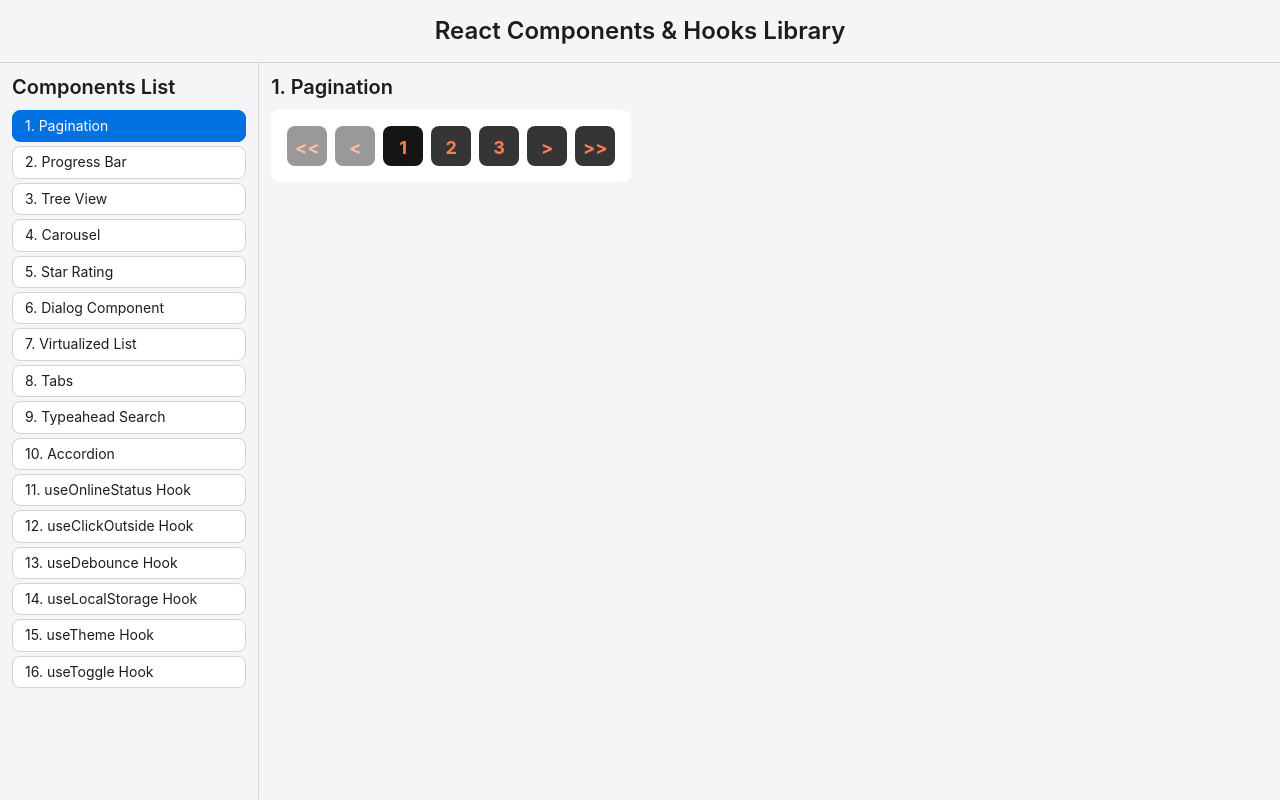
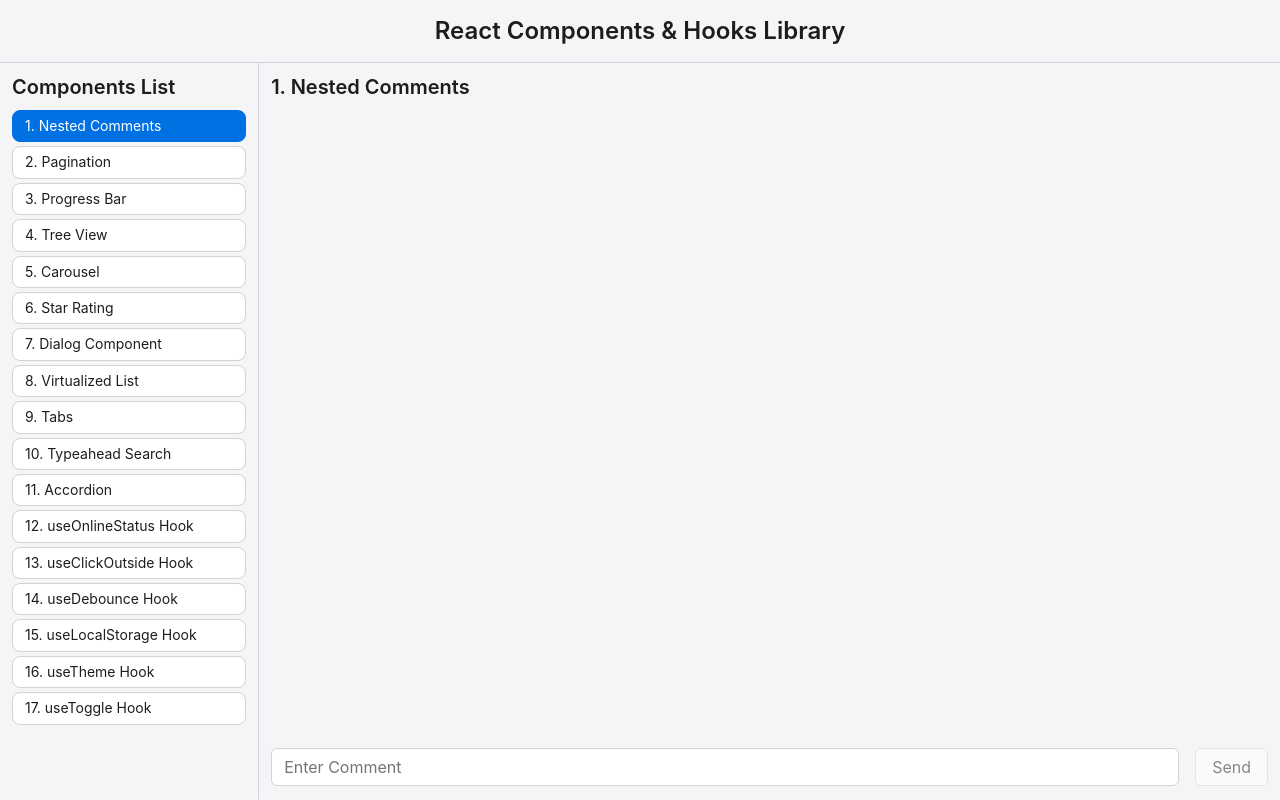
Before and after one commit to VasuGarg07/react-library, a React (Vite) app: page / in a window 1280 px wide. Built offline with nearby package versions, Linux system fonts and the light colour scheme.

Commit message:
Nested Comments

```diff
--- a/src/ComponentsList.jsx
+++ b/src/ComponentsList.jsx
@@ -14,8 +14,16 @@ import TreeView from "./demos/TreeView";
 import OnLineHook from "./demos/OnLineHook";
 import ProgressBarDemo from "./demos/ProgressBarDemo";
 import PaginationDemo from "./demos/PaginationDemo";
+import CommentsProvider from "./components/CommentsContext";
+import CommentsDemo from "./demos/CommentsDemo";
 
 const APPS_LIST = [
+    {
+        name: "Nested Comments",
+        component: <CommentsProvider>
+            <CommentsDemo />
+        </CommentsProvider>
+    },
     { name: "Pagination", component: <PaginationDemo /> },
     { name: "Progress Bar", component: <ProgressBarDemo /> },
     { name: "Tree View", component: <TreeView /> },
--- /dev/null
+++ b/src/components/CommentBox.css
@@ -0,0 +1,34 @@
+.comment-box {
+    border-radius: 8px;
+    border: 1px solid var(--border-color);
+    padding: 8px;
+    margin-left: 16px;
+    margin-bottom: 8px;
+    background-color: white;
+}
+
+.font-10 {
+    font-size: 10px;
+}
+
+.comment-box .comment {
+    display: flex;
+    align-items: center;
+    gap: 8px;
+}
+
+.comment h6, .comment p {
+    margin-bottom: 0;
+}
+
+.comment p {
+    cursor: pointer;
+}
+
+.comment .reply {
+    color: var(--primary-color);
+}
+
+.comment .delete {
+    color: var(--danger-color);
+}
--- /dev/null
+++ b/src/components/CommentBox.jsx
@@ -0,0 +1,45 @@
+import React, { useState } from "react";
+import "./CommentBox.css";
+import { useComments } from "./CommentsContext";
+
+const CommentBox = React.memo(({ id }) => {
+    const [showReplies, setShowReplies] = useState(true);
+    const { comments, searchComment, setParentId, inputRef, dispatch } = useComments();
+
+    const comment = comments[id];
+
+    const toggleReplies = () => setShowReplies(prev => !prev);
+    const replyOnComment = () => {
+        setParentId(id);
+        inputRef.current?.focus();
+    }
+
+    const deleteComment = () => dispatch({
+        type: "remove",
+        payload: { commentId: id }
+    });
+
+    if (!comment) return null;
+
+    return (
+        <div className="comment-box">
+            <div className="comment">
+                <h6>{comment.comment}</h6>
+                <span className="spacer" />
+                {comment.replyIds?.length > 0 &&
+                    <p className="font-10" onClick={toggleReplies}>{showReplies ? "Hide" : "Show"} Replies</p>
+                }
+                <p className="font-10 reply" onClick={replyOnComment}>Reply</p>
+                <p className="font-10 delete" onClick={deleteComment}>Delete</p>
+            </div>
+
+            {showReplies && comment.replyIds?.length > 0 && <div style={{ marginTop: 8 }}>
+                {comment.replyIds.map((rId) => (
+                    <CommentBox key={rId} id={rId} />
+                ))}
+            </div>}
+        </div>
+    )
+})
+
+export default CommentBox
--- /dev/null
+++ b/src/components/CommentsContext.jsx
@@ -0,0 +1,97 @@
+import { createContext, useCallback, useContext, useReducer, useRef, useState } from "react";
+
+// Helper functions
+const makeId = () => Math.random().toString(36).substring(2, 7);
+
+// Reducer Function
+const commentsReducer = (state, action) => {
+    const { type, payload } = action;
+    switch (type) {
+        case "add": {
+            const comment = {
+                id: makeId(),
+                comment: payload.comment,
+                parentId: payload.parentId ?? null,
+                replyIds: []
+            };
+
+            if (!payload.parentId) return {
+                ...state,
+                [comment.id]: comment
+            };
+
+            return {
+                ...state,
+                [comment.id]: comment,
+                [payload.parentId]: {
+                    ...state[payload.parentId],
+                    replyIds: [
+                        ...state[payload.parentId].replyIds,
+                        comment.id
+                    ]
+                }
+            }
+        }
+        case "remove": {
+            const set = new Set();
+            function buildSet(id) {
+                if (!state[id]) return;
+                set.add(id);
+
+                if (!state[id].replyIds?.length) return;
+                for (let rId of state[id].replyIds) {
+                    buildSet(rId);
+                }
+            }
+
+            buildSet(payload.commentId);
+            const newState = Object.entries(state)
+                .filter(([id, c]) => !set.has(id))
+                .map(([id, c]) => ({
+                    ...c,
+                    replyIds: c.replyIds.filter(rId => !set.has(rId))
+                }))
+                .reduce((obj, curr) => {
+                    obj[curr.id] = curr;
+                    return obj;
+                }, {});
+
+            return newState;
+        }
+        default:
+            return state;
+    }
+}
+
+// Comments Context
+const CommentsContext = createContext(null);
+
+// Context Provider
+const CommentsProvider = ({ children }) => {
+    const inputRef = useRef(null);
+    const [parentId, setParentId] = useState(null);
+    const [comments, dispatch] = useReducer(commentsReducer, {});
+
+    return (
+        <CommentsContext.Provider value={{
+            inputRef,
+            parentId,
+            setParentId,
+            comments,
+            dispatch
+        }}>
+            {children}
+        </CommentsContext.Provider>
+    )
+}
+
+export default CommentsProvider;
+
+// Custom Hook for using Context
+export const useComments = () => {
+    const context = useContext(CommentsContext);
+    if (!context) {
+        throw Error("Please use this context inside CommentsProvider");
+    }
+    return context;
+}
--- /dev/null
+++ b/src/demos/CommentsDemo.css
@@ -0,0 +1,27 @@
+.comments-main-container {
+    display: flex;
+    flex-direction: column;
+    height: calc(100% - 36px)
+}
+
+.comment-input-container {
+    display: flex;
+    align-items: center;
+    gap: 16px;
+    position: relative;
+}
+
+input:focus {
+    border: 2px solid var(--primary-color);
+}
+
+.reply-to {
+    position: absolute;
+    top: -24px;
+    font-size: 10px;
+    padding: 2px 8px;
+    color: var(--primary-color);
+    background-color: #c5e1ff;
+    border-radius: 8px;
+    font-style: italic;
+}
--- /dev/null
+++ b/src/demos/CommentsDemo.jsx
@@ -0,0 +1,54 @@
+import { useState } from "react";
+import CommentBox from "../components/CommentBox";
+import { useComments } from "../components/CommentsContext";
+import "./CommentsDemo.css";
+
+const CommentsDemo = () => {
+    const [input, setInput] = useState("");
+    const { comments, inputRef, dispatch, parentId, setParentId } = useComments();
+
+    const handleSend = () => {
+        dispatch({
+            type: "add",
+            payload: {
+                comment: input,
+                parentId
+            }
+        });
+        setParentId(null);
+        setInput("");
+    }
+
+    const commentIds = Object.keys(comments).filter(id => !comments[id].parentId);
+
+    return (
+        <div className="container comments-main-container">
+            {commentIds.map((id) => (
+                <CommentBox key={id} id={id} />
+            ))}
+            <span className="spacer" />
+            <div className="comment-input-container">
+                {parentId && (
+                    <span className="reply-to">Replying to: <span style={{ fontWeight: 600 }}>#{parentId}</span></span>
+                )}
+                <input
+                    type="text"
+                    placeholder="Enter Comment"
+                    value={input}
+                    ref={inputRef}
+                    onChange={(e) => setInput(e.target.value)}
+                    onKeyDown={(e) => {
+                        if (e.key === "Enter") {
+                            handleSend();
+                        }
+                    }}
+                />
+                <button onClick={handleSend} disabled={!input}>
+                    Send
+                </button>
+            </div>
+        </div>
+    )
+}
+
+export default CommentsDemo
--- a/src/index.css
+++ b/src/index.css
@@ -13,6 +13,7 @@
     --border-color: #d2d2d7;
     --primary-color: #0071e3;
     --primary-hover: #0077ed;
+    --danger-color: #bc0202;
     --white: #ffffff;
     --shadow-sm: 0 1px 2px rgba(0, 0, 0, 0.05);
     --shadow-md: 0 4px 6px rgba(0, 0, 0, 0.07);
@@ -190,3 +191,7 @@ pre code {
     box-shadow: var(--shadow-sm);
     border: 1px solid var(--border-color);
 }
+
+.spacer {
+    flex-grow: 1;
+}
```
